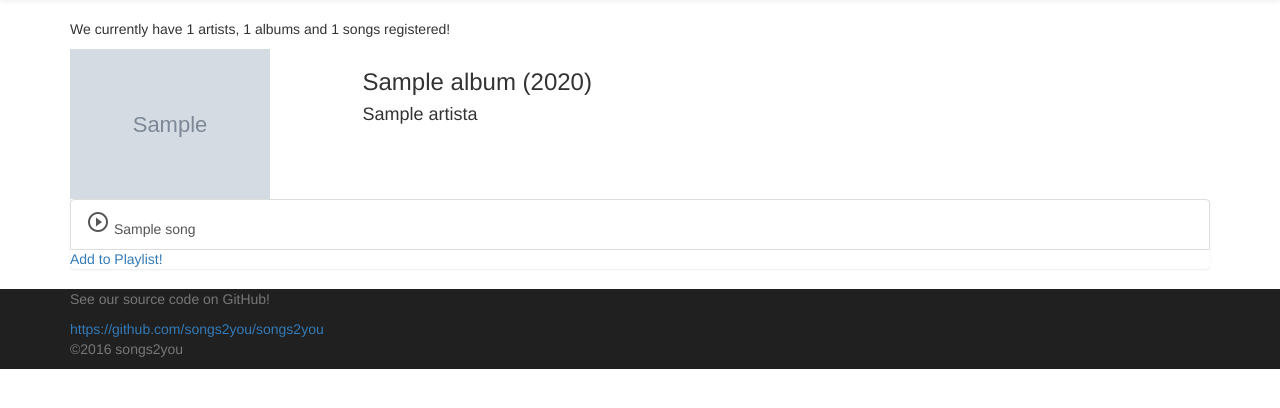
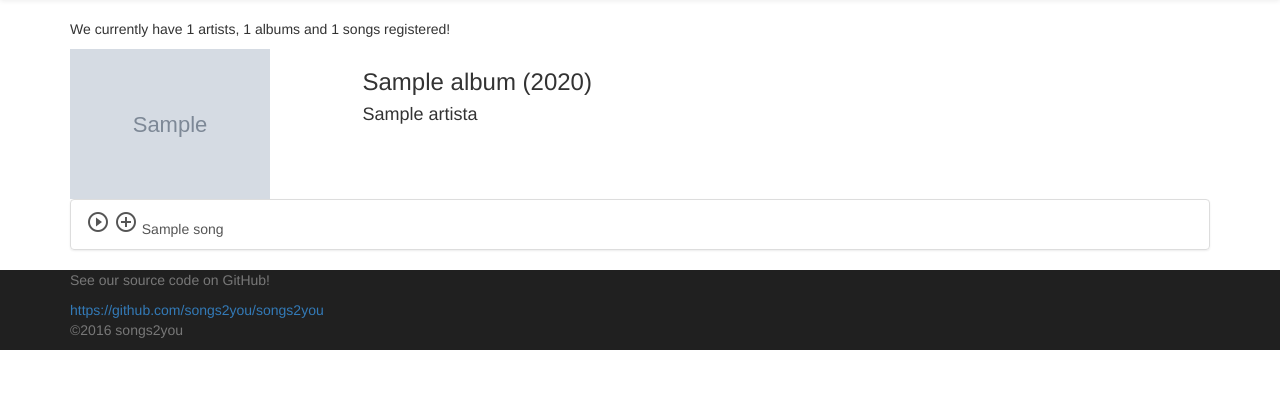
Before and after one commit to migrodcab/songs2you, a Django app: template songs2you/templates/album.html in a window 1280 px wide. Shown: the part 51-459 px from the top of the page. Run offline with Django 3.2, Linux system fonts and the light colour scheme; the template is opened without the code that fills it: most values are stand-ins (such as "Sample title", 1, 10 or a date in 2020); some libraries are stand-ins or nearby versions.

Commit message:
Cambiado 'Add to Playlist! en vista de álbum

```diff
--- a/songs2you/templates/album.html
+++ b/songs2you/templates/album.html
@@ -1,6 +1,12 @@
 {% extends 'layout.html' %}
 
 {% block title %} {{album.Nombre}} ({{album.Artista.Nombre}} {% endblock %}
+
+{% block style %}
+	div.list-group {
+		cursor:pointer;
+	}
+{% endblock %}
 
 {% block content %}
 
@@ -16,8 +22,8 @@
 
 	<div class="list-group">
 		{% for song in songs %}
-			<a class="list-group-item" onclick="loadPlayer('{{song.EnlaceYouTube}}');"><i class="material-icons">play_circle_outline</i> {{song.Nombre}}</a>
-			<a href='/playlist/addsong/{{song.id}}'>Add to Playlist!</a>
+			<a class="list-group-item" onclick="loadPlayer('{{song.EnlaceYouTube}}');"><i class="material-icons">play_circle_outline</i> <i class="material-icons" onclick="window.location.href='/playlist/addsong/{{song.id}}'">add_circle_outline</i> {{song.Nombre}}</a>
 		{% endfor %}
 	</div>
+
 {% endblock %}
```
